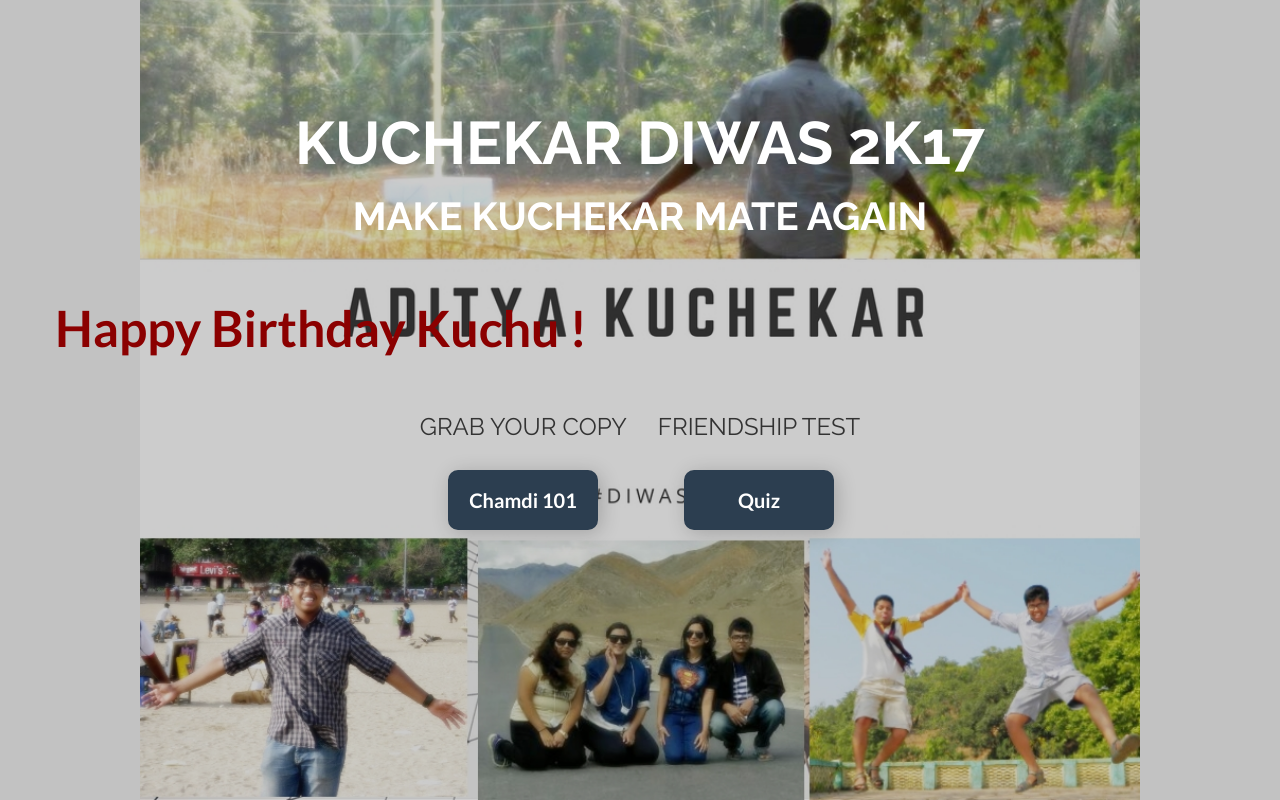
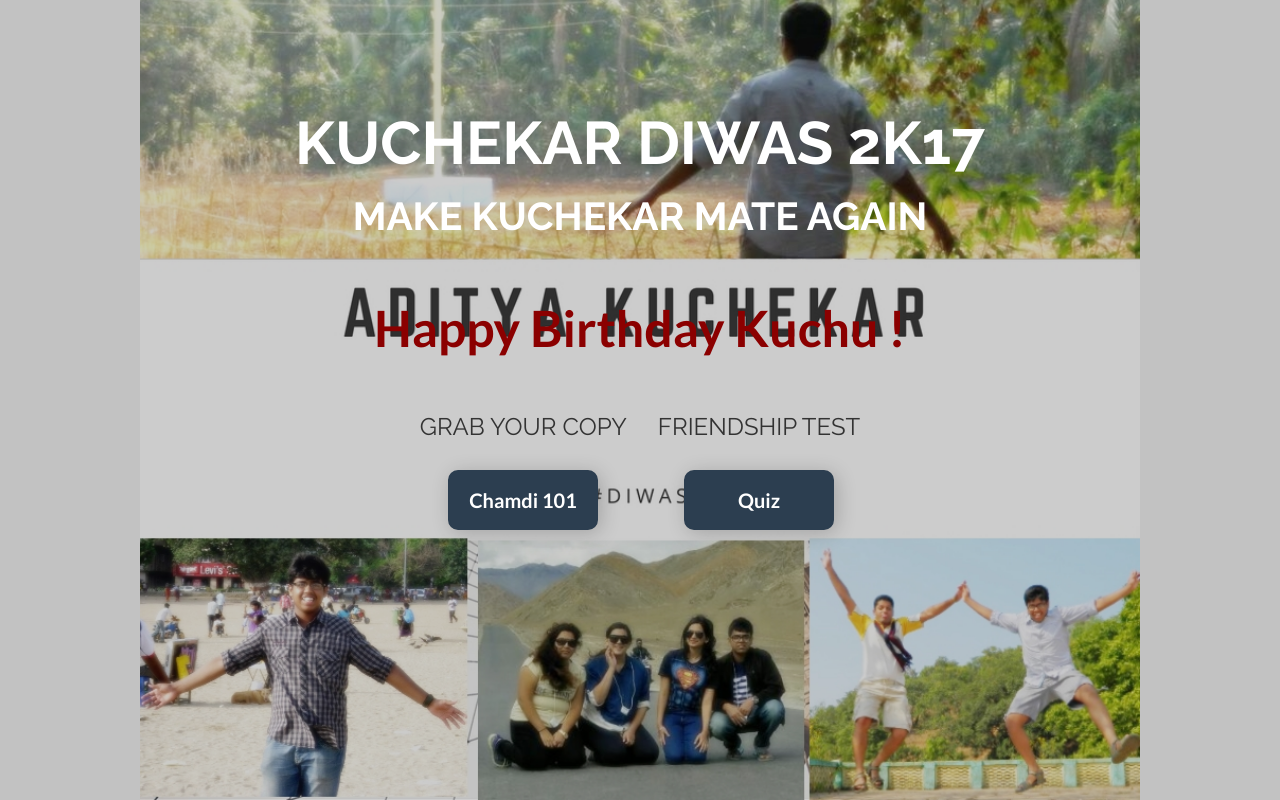
Before and after one commit to mithilgotarne/diwas, a plain HTML site: page index.html in a window 1280 px wide. Drawn offline with Linux system fonts and the light colour scheme.

Commit message:
changed line4

```diff
--- a/index.html
+++ b/index.html
@@ -54,7 +54,7 @@
                     <div id="hours" class="timer_box"></div>
                     <div id="minutes" class="timer_box"></div>
                     <div id="seconds" class="timer_box"></div>
-                    <div style="position: absolute;top:48%;font-size: 50px;color: darkred;font-weight: 800; text-align: center" id="hbd">Happy Birthday Kuchu !</div>
+                    <div style="position: absolute;top:48%;width:100%;font-size: 50px;color: darkred;font-weight: 800; text-align: center" id="hbd">Happy Birthday Kuchu !</div>
                     <br><br><br><br><br><br>
                 </div>
             </header>
```
